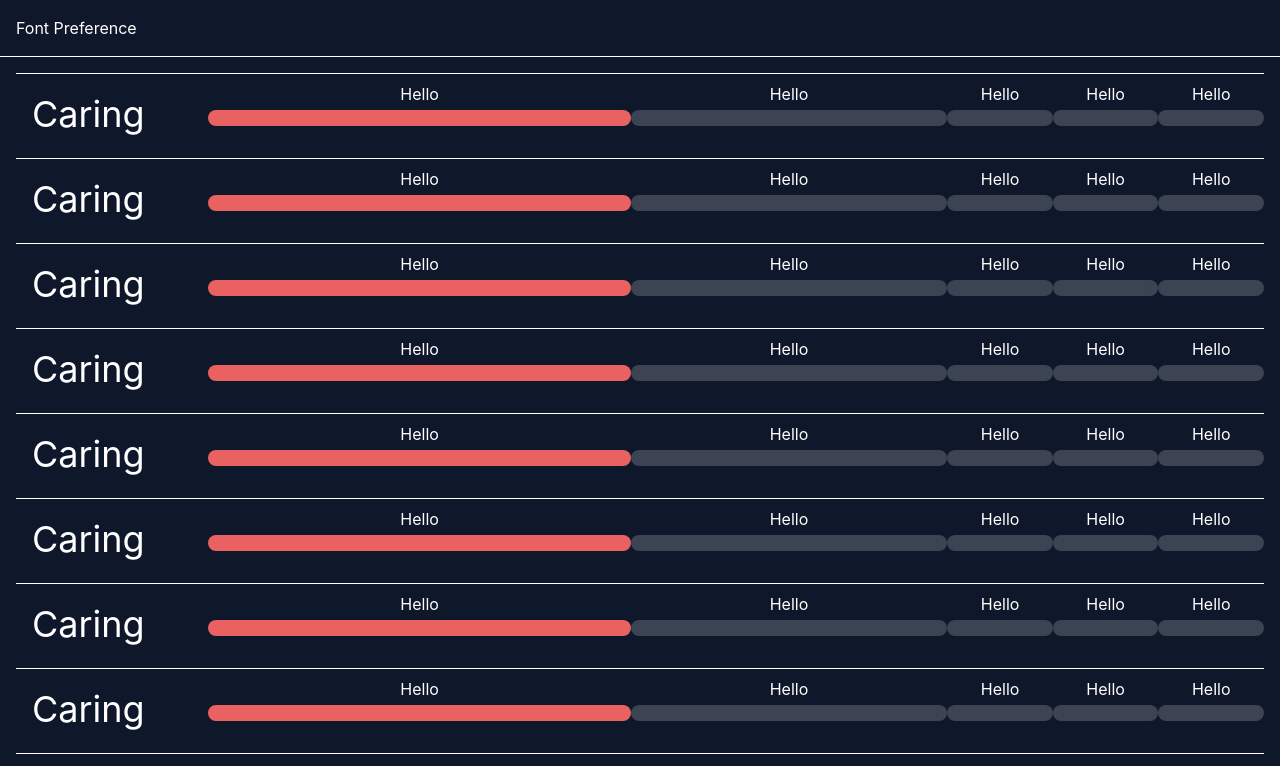
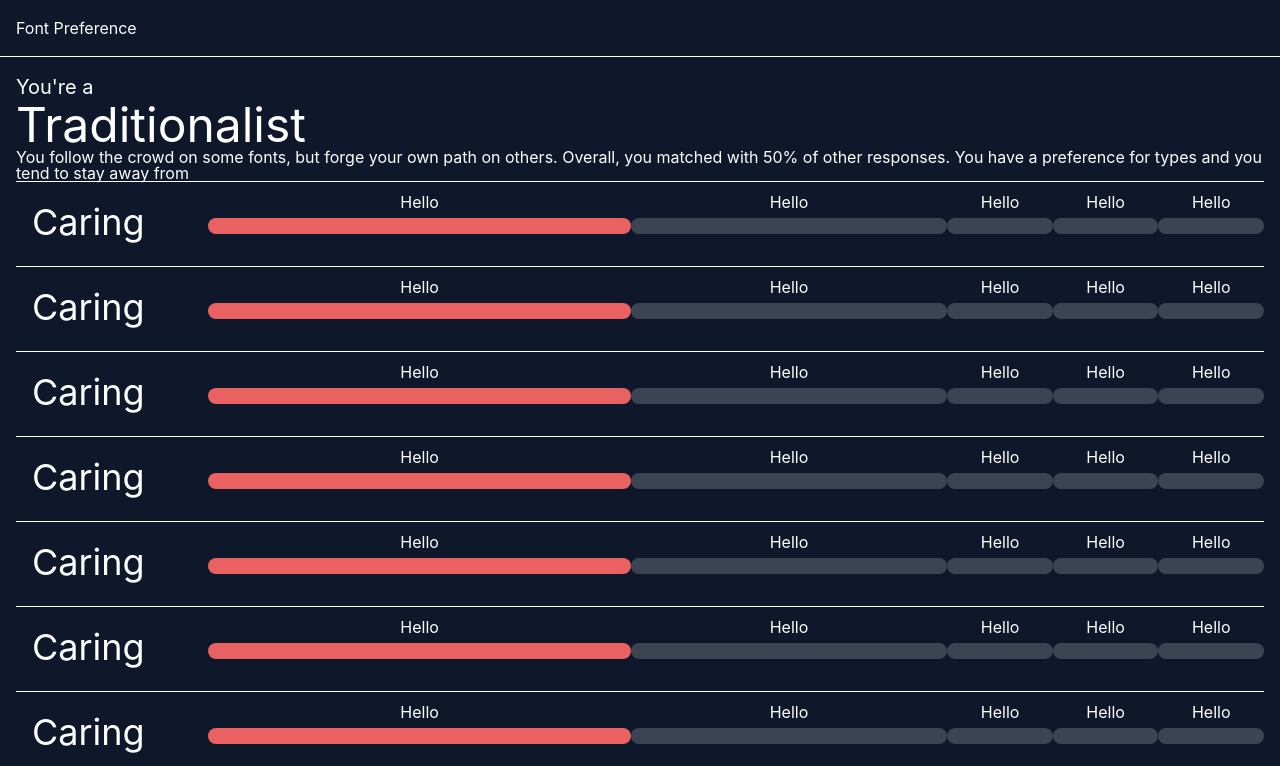
Before and after one commit to Computational-Creativity-Lab/Crowdsourcing-Font-Preferences, a Next.js app: page /datavis in a window 1280 px wide. Shown: the top 766 px of the page. Built offline with nearby package versions, Linux system fonts and the light colour scheme; a web font is replaced by a local one.

Commit message:
add top elements

```diff
--- a/src/pages/datavis.js
+++ b/src/pages/datavis.js
@@ -13,11 +13,14 @@ import DataRow from "../components/DataRow";
 export default function Datavis() {
 
   return (
-    <motion.main class='bg-slate-900 w-screen h-screen'>
+    <motion.main class='bg-slate-900'>
       <HeadComp></HeadComp>
       <Navbar isBlack = {false}></Navbar>
-
-      <div class="p-4">
+      <div class='p-4'>
+        <h1 class='text-xl text-white'>You're a</h1>
+        <h2 class='text-5xl text-white'>Traditionalist</h2>
+        <p class='text-white'>You follow the crowd on some fonts, but forge your own path on others. Overall, you matched with 50% of other responses. You have a preference for types and you tend to stay away from </p>
+        <div>
           <DataRow descriptor = "Caring"></DataRow>
           <DataRow descriptor = "Caring"></DataRow>
           <DataRow descriptor = "Caring"></DataRow>
@@ -28,6 +31,7 @@ export default function Datavis() {
           <DataRow descriptor = "Caring"></DataRow>
           <DataRow descriptor = "Caring"></DataRow>
         </div>
+      </div>
     <BackgroundGradient></BackgroundGradient>
     </motion.main>
   );
--- a/src/pages/index.js
+++ b/src/pages/index.js
@@ -11,7 +11,7 @@ export default function Home() {
       <CustomCursor />
       <HeadComp />
       <GlobalContainer>
-        <Navbar rightLink="Share" />
+        <Navbar rightLink="Share" isBlack={true}/>
         <h1 className="px-4 py-4 text-7xl border-2 border-gray-900">
           Choose your font.
         </h1>
--- a/src/pages/survey.js
+++ b/src/pages/survey.js
@@ -98,7 +98,7 @@ export default function Home() {
     <motion.main>
       <HeadComp />
       <GlobalContainer>
-        <Navbar rightLink="Exit" />
+        <Navbar rightLink="Exit" isBlack ={true}/>
         <Container>
           <FontsPromptLeftCol qCount={qCount} keyword={keyword} />
           <FontsPromptRightCol
```
Lines whose indentation alone changed are shown as unchanged.
